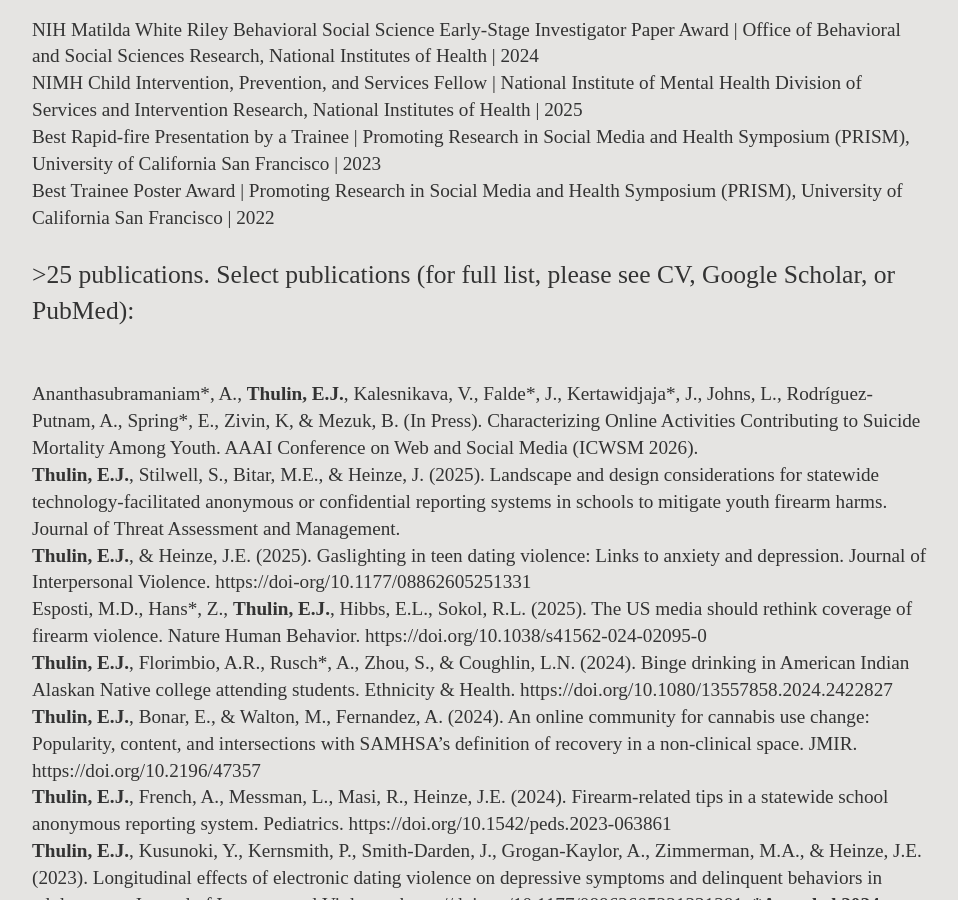
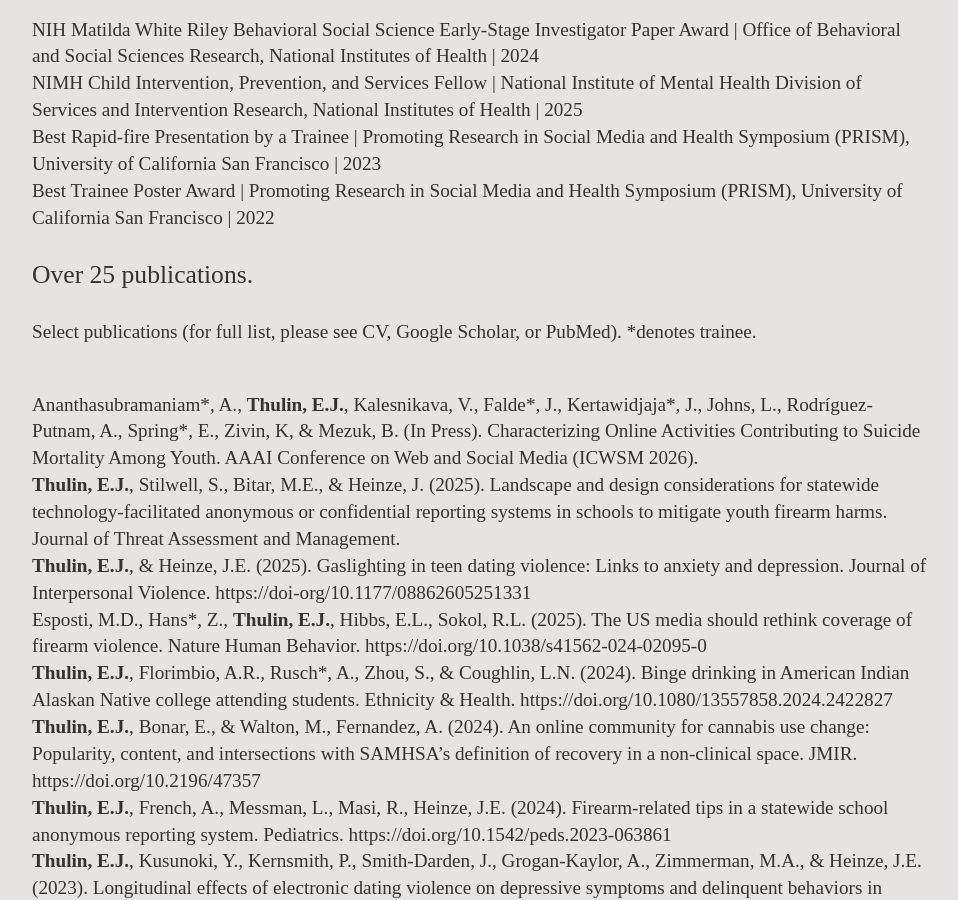
Before and after one commit to elysethulin/elysethulin.github.io, a Jekyll site: the page built from index.html, in a window 1280 px wide and 900 px high, scrolled down 1600 px. Shown: the whole window, without its empty margins (160-1118 px from the left). Built offline with Jekyll 4.4.1, drawn with Linux system fonts in a browser that asks for light colours.

Commit message:
Update index.html

```diff
--- a/index.html
+++ b/index.html
@@ -19,7 +19,8 @@
 			<br> Best Trainee Poster Award | Promoting Research in Social Media and Health Symposium (PRISM), University of California San Francisco | 2022
 			</p>
 
-	<p style="font-size:160%;"> >25 publications. Select publications (for full list, please see CV, Google Scholar, or PubMed):
+	<p style="font-size:160%;"> Over 25 publications.
+	<p style="font-size:120%;">Select publications (for full list, please see CV, Google Scholar, or PubMed). *denotes trainee.
 			<p style="font-size:120%;">
 			<br>Ananthasubramaniam*, A., <b>Thulin, E.J.</b>, Kalesnikava, V., Falde*, J., Kertawidjaja*, J., Johns, L.,  Rodríguez-Putnam, A., Spring*, E., Zivin, K, & Mezuk, B. (In Press). Characterizing Online Activities Contributing to Suicide Mortality Among Youth. AAAI Conference on Web and Social Media (ICWSM 2026).
 			<br><b>Thulin, E.J.</b>, Stilwell, S., Bitar, M.E., & Heinze, J. (2025). Landscape and design considerations for statewide technology-facilitated anonymous or confidential reporting systems in schools to mitigate youth firearm harms. Journal of Threat Assessment and Management.
```
